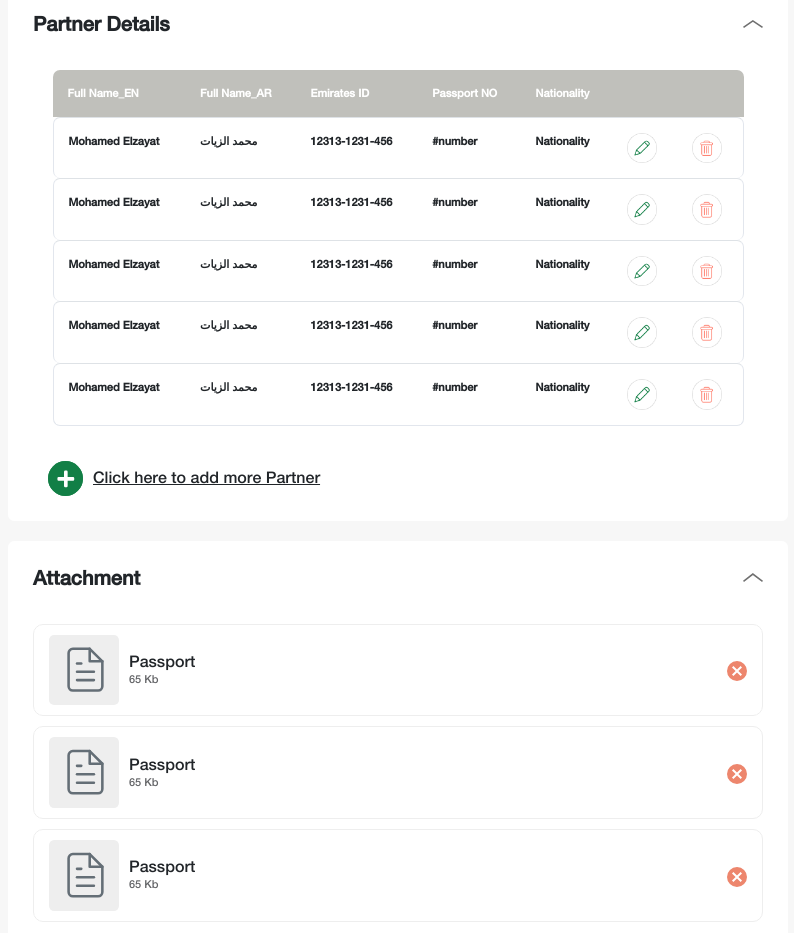
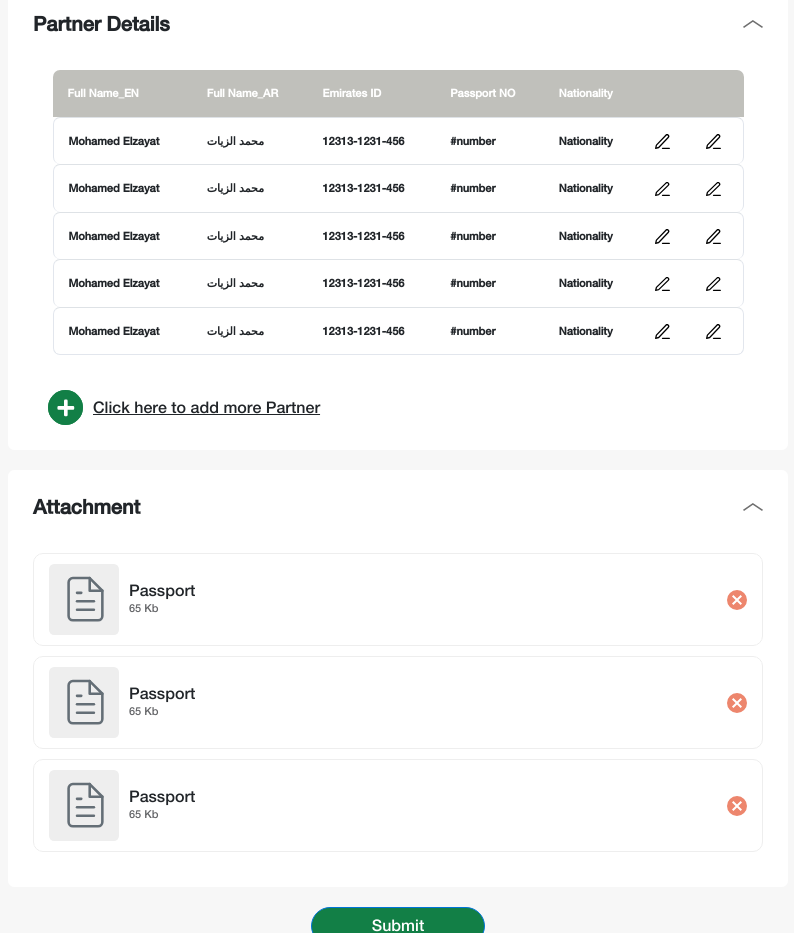
Before and after one commit to t0nxx/intertec, a React (Create React App) app: page /review in a window 1280 px wide. Shown: the part 2080-3013 px from the top of the page, without its empty margins (242-1036 px from the left). Built offline with nearby package versions, Linux system fonts and the light colour scheme.

Commit message:
revert pen in partner details

```diff
--- a/src/components/screens/pharamaceutical-establishment/partner-details/partner-details.tsx
+++ b/src/components/screens/pharamaceutical-establishment/partner-details/partner-details.tsx
@@ -14,7 +14,7 @@ import { IProps } from "../shared/components-props";
 import SaveAndCancel from "../../../buttons/save-and-cancel/save-and-cancel";
 import NextButton from "../../../buttons/next-button/next-button";
 import addMore from "../../../../assets/addMore.svg";
-import edit from "../../../../assets/enditPenInCircle.png";
+import edit from "../../../../assets/editPen.svg";
 import remove from "../../../../assets/deleteIconInCircle.png";
 
 const PartnerDetailsComponent = (props: IProps) => {
@@ -163,7 +163,7 @@ const PartnerDetailsComponent = (props: IProps) => {
                       <Image src={edit} />
                     </td>
                     <td>
-                      <Image src={remove} onClick={(e) => removeFromTable(row.index)} />
+                      <Image src={edit} onClick={(e) => removeFromTable(row.index)} />
                     </td>
                   </tr>
                 ))}
--- a/src/components/screens/relocation-license-screen/shared/shared.scss
+++ b/src/components/screens/relocation-license-screen/shared/shared.scss
@@ -221,7 +221,7 @@ body {
           border-right: 1px solid #e2e6ed;
         }
         img {
-          width: 30px;
+          width: 15px;
           cursor: pointer;
         }
       }
```
